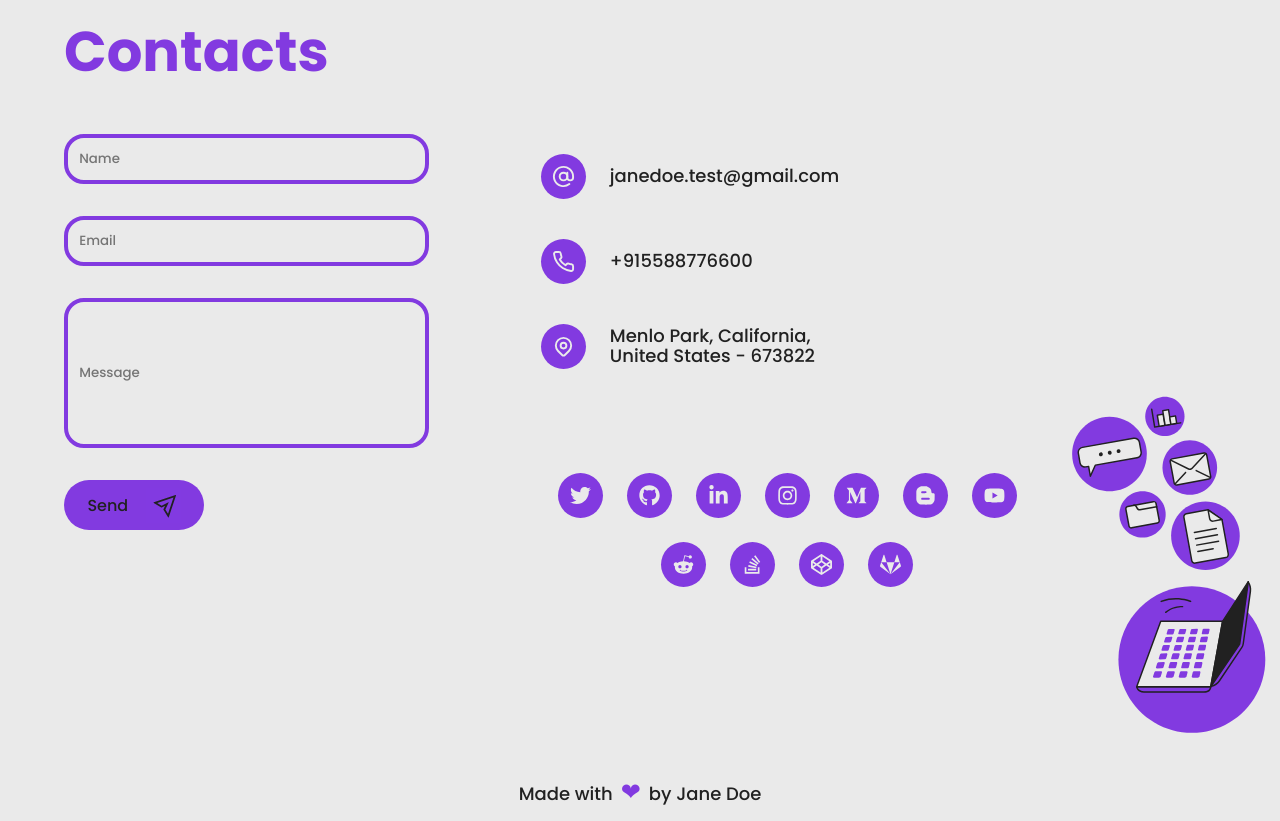
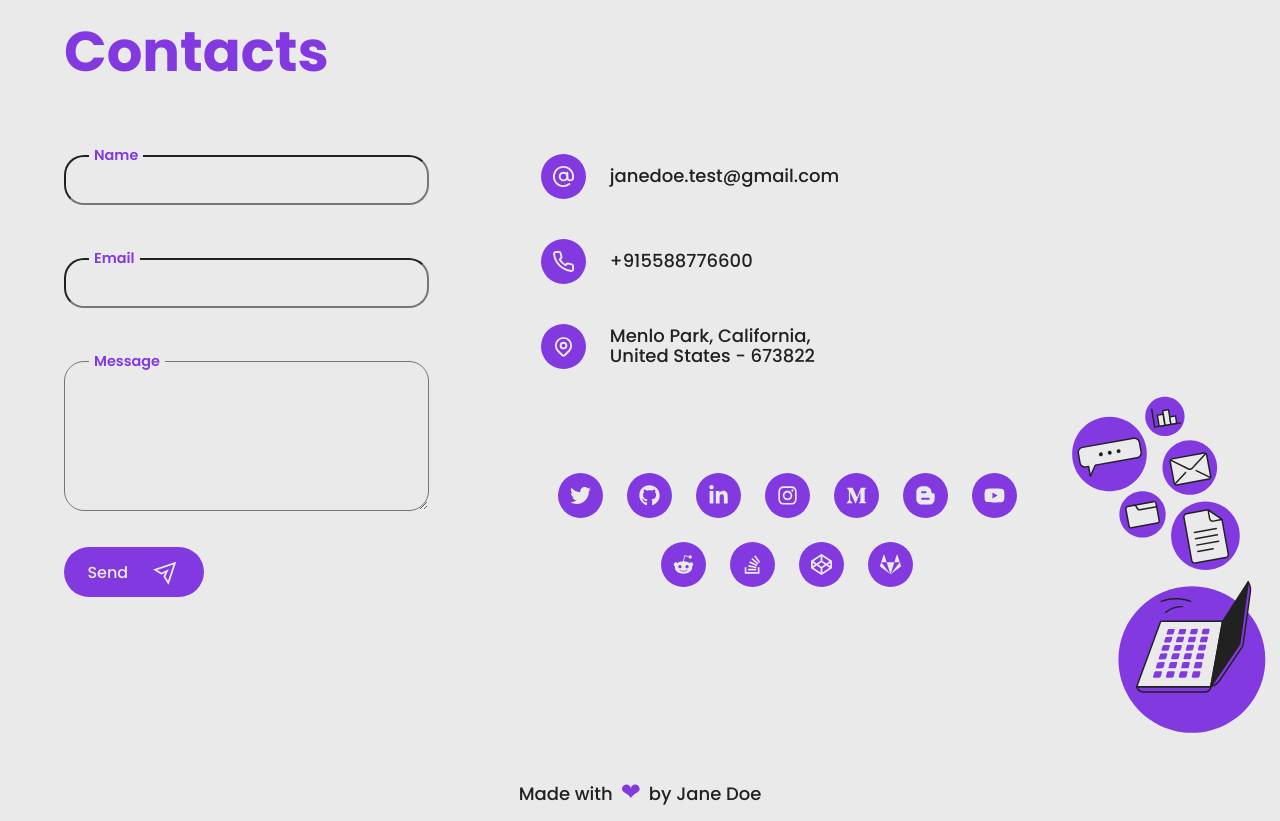
Before and after one commit to WebDevYCH/webdevych.github.io, a React (Create React App) app: page / in a window 1280 px wide. Shown: the part 6940-7761 px from the top of the page. Built offline with nearby package versions, Linux system fonts and the light colour scheme; a web font is replaced by a local one.

Commit message:
Update Contacts.js

```diff
--- a/src/components/Contacts/Contacts.js
+++ b/src/components/Contacts/Contacts.js
@@ -26,16 +26,34 @@ function Contacts() {
 
     const useStyles = makeStyles((t) => ({
         input: {
-            border: `4px solid ${theme.primary}`,
+            border: `4px solid ${theme.primary80}`,
             backgroundColor: `${theme.secondary}`,
             fontFamily: 'var(--primaryFont)',
             fontWeight: 500,
+            transition: 'border 0.2s ease-in-out',
+            "&:focus": {
+                border: `4px solid ${theme.primary600}`,
+            }
         },
         message: {
-            border: `4px solid ${theme.primary}`,
+            border: `4px solid ${theme.primary80}`,
             backgroundColor: `${theme.secondary}`,
             fontFamily: 'var(--primaryFont)',
             fontWeight: 500,
+            transition: 'border 0.2s ease-in-out',
+            "&:focus": {
+                border: `4px solid ${theme.primary600}`,
+            }
+        },
+        label: {
+            backgroundColor: `${theme.secondary}`,
+            color: `${theme.primary}`,
+            fontFamily: 'var(--primaryFont)',
+            fontWeight: 600,
+            fontSize: '0.9rem',
+            padding: '0 5px',
+            transform: 'translate(25px,50%)',
+            display: 'inline-flex',
         },
         socialIcon: {
             width: '45px',
@@ -118,19 +136,22 @@ function Contacts() {
                     <div className="contacts-form">
                         <form onSubmit={handleContactForm}>
                             <div className="input-container">
-                                <input value={name} placeholder="Name" onChange={(e) => setName(e.target.value)} type="text" name="Name" className={`form-input ${classes.input}`}/>
+                                <label for="Name"  className={classes.label}>Name</label>
+                                <input value={name} onChange={(e) => setName(e.target.value)} type="text" name="Name" className={`form-input ${classes.input}`}/>
                             </div>
                             <div className="input-container">
-                                <input value={email} placeholder="Email" onChange={(e) => setEmail(e.target.value)} type="email" name="Email" className={`form-input ${classes.input}`}/>
+                                <label for="Email"  className={classes.label}>Email</label>
+                                <input value={email} onChange={(e) => setEmail(e.target.value)} type="email" name="Email" className={`form-input ${classes.input}`}/>
                             </div>
                             <div className="input-container">
-                                <input value={message} placeholder="Message" onChange={(e) => setMessage(e.target.value)} type="text" name="Message" className={`form-message ${classes.message}`} />
+                                <label for="Message"  className={classes.label}>Message</label>
+                                <textarea value={message} onChange={(e) => setMessage(e.target.value)} type="text" name="Message" className={`form-message ${classes.message}`} />
                             </div>
 
                             <div className="submit-btn" >
-                                <button type="submit" style={{backgroundColor:theme.primary, color:theme.tertiary}}>
+                                <button type="submit" style={{backgroundColor:theme.primary, color:theme.secondary}}>
                                     <p>{!success ? 'Send' : 'Sent'}</p>
-                                    <div className="submit-icon" style={{backgroundColor: theme.primary30}}>
+                                    <div className="submit-icon">
                                         <AiOutlineSend />
                                     </div>
                                 </button>
```
